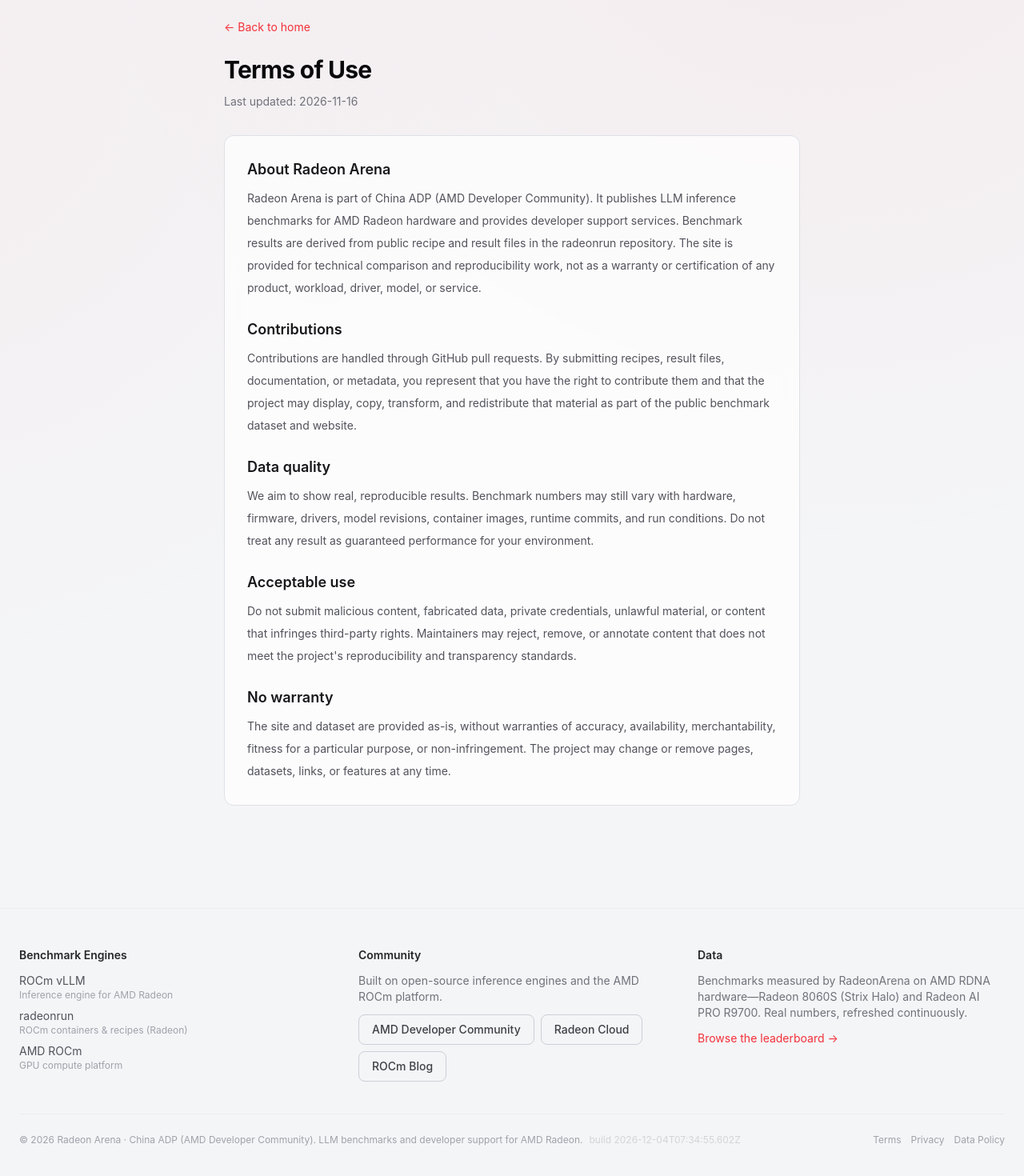
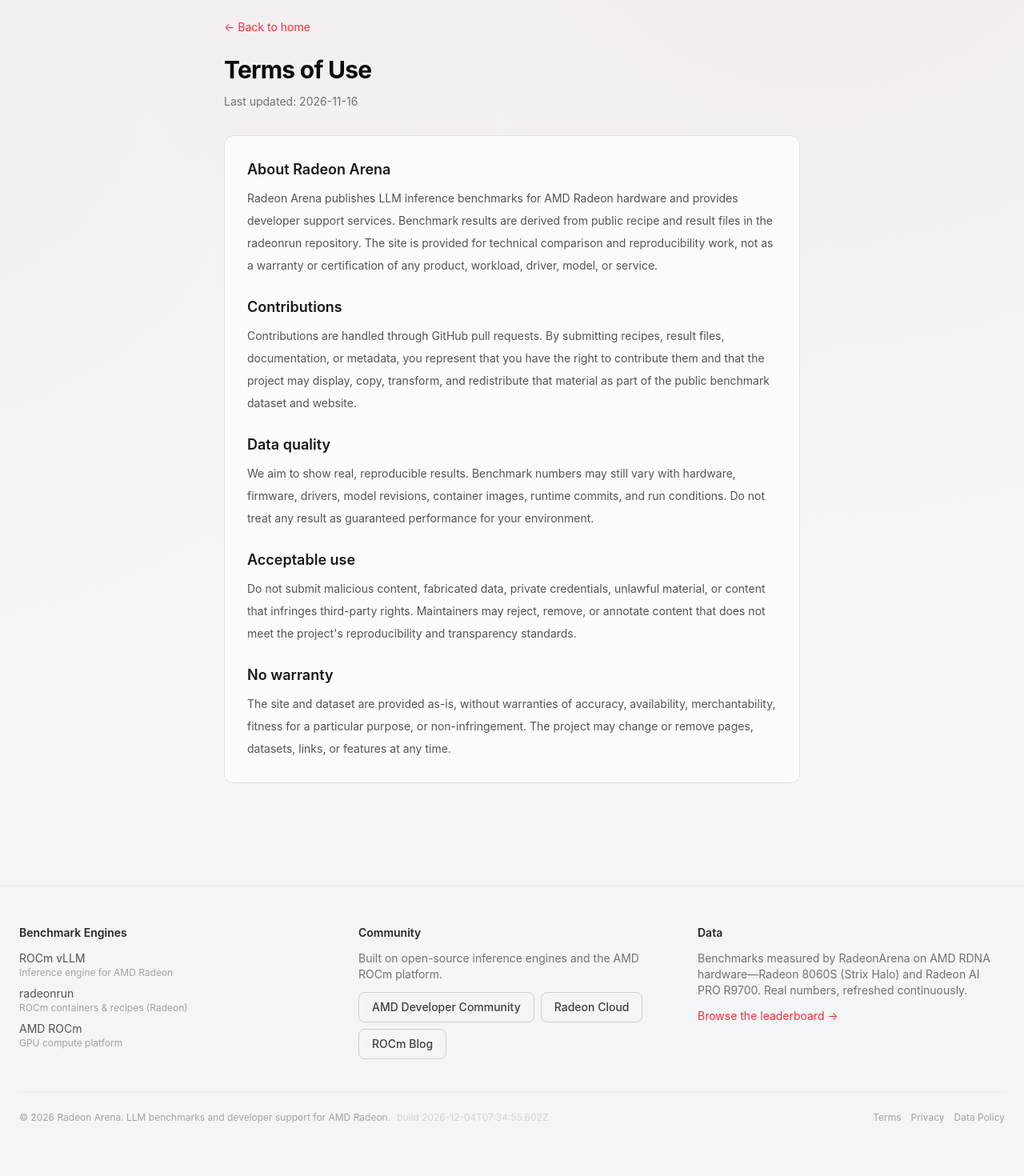
Before and after one commit to radeon-arena/radeon-arena, a Next.js app: page /terms in a window 1280 px wide. Shown: the part 100-1570 px from the top of the page at 80% size. Built offline with nearby package versions, Linux system fonts and the light colour scheme.

Commit message:
site: keep footer and terms neutral; no ownership statement

```diff
--- a/src/app/terms/page.tsx
+++ b/src/app/terms/page.tsx
@@ -17,11 +17,10 @@ export default function TermsPage() {
         <section>
           <h2 className="text-lg font-semibold text-zinc-100">About Radeon Arena</h2>
           <p className="mt-2 text-zinc-400">
-            Radeon Arena is part of China ADP (AMD Developer Community). It publishes LLM inference
-            benchmarks for AMD Radeon hardware and provides developer support services. Benchmark results
-            are derived from public recipe and result files in the radeonrun repository. The site is provided
-            for technical comparison and reproducibility work, not as a warranty or certification of any
-            product, workload, driver, model, or service.
+            Radeon Arena publishes LLM inference benchmarks for AMD Radeon hardware and provides developer
+            support services. Benchmark results are derived from public recipe and result files in the
+            radeonrun repository. The site is provided for technical comparison and reproducibility work,
+            not as a warranty or certification of any product, workload, driver, model, or service.
           </p>
         </section>
 
--- a/src/components/Footer.tsx
+++ b/src/components/Footer.tsx
@@ -46,7 +46,7 @@ export function Footer() {
 
         <div className="mt-10 flex flex-col items-start justify-between gap-2 border-t border-ink-800 pt-6 text-xs text-zinc-600 sm:flex-row sm:items-center">
           <p>
-            © {new Date().getFullYear()} Radeon Arena · China ADP (AMD Developer Community). {SITE.tagline}.
+            © {new Date().getFullYear()} Radeon Arena. {SITE.tagline}.
             <span className="ml-2 text-zinc-700">build {process.env.NEXT_PUBLIC_BUILD_TIME ?? "dev"}</span>
           </p>
           <div className="flex flex-wrap gap-3">
```
